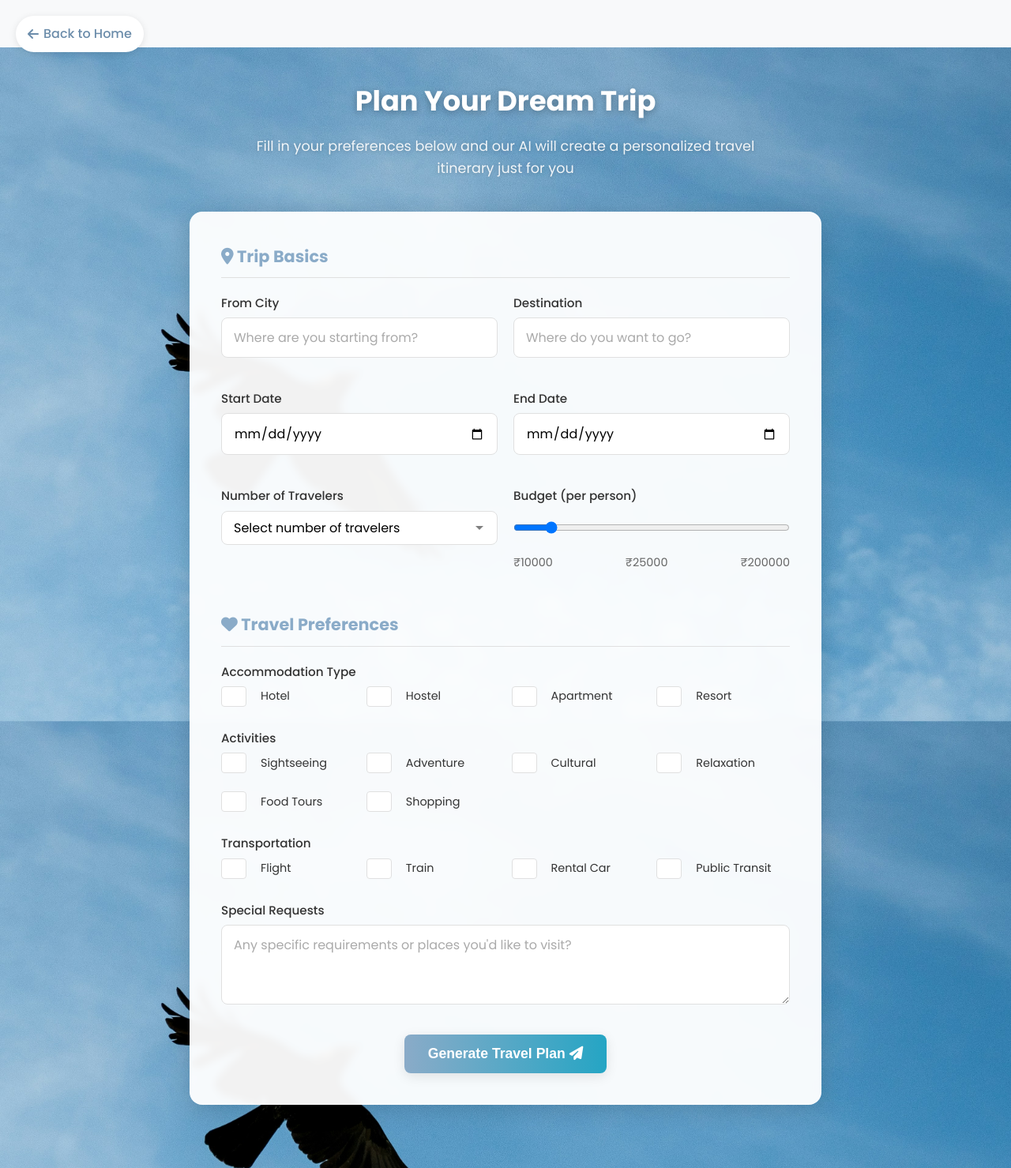
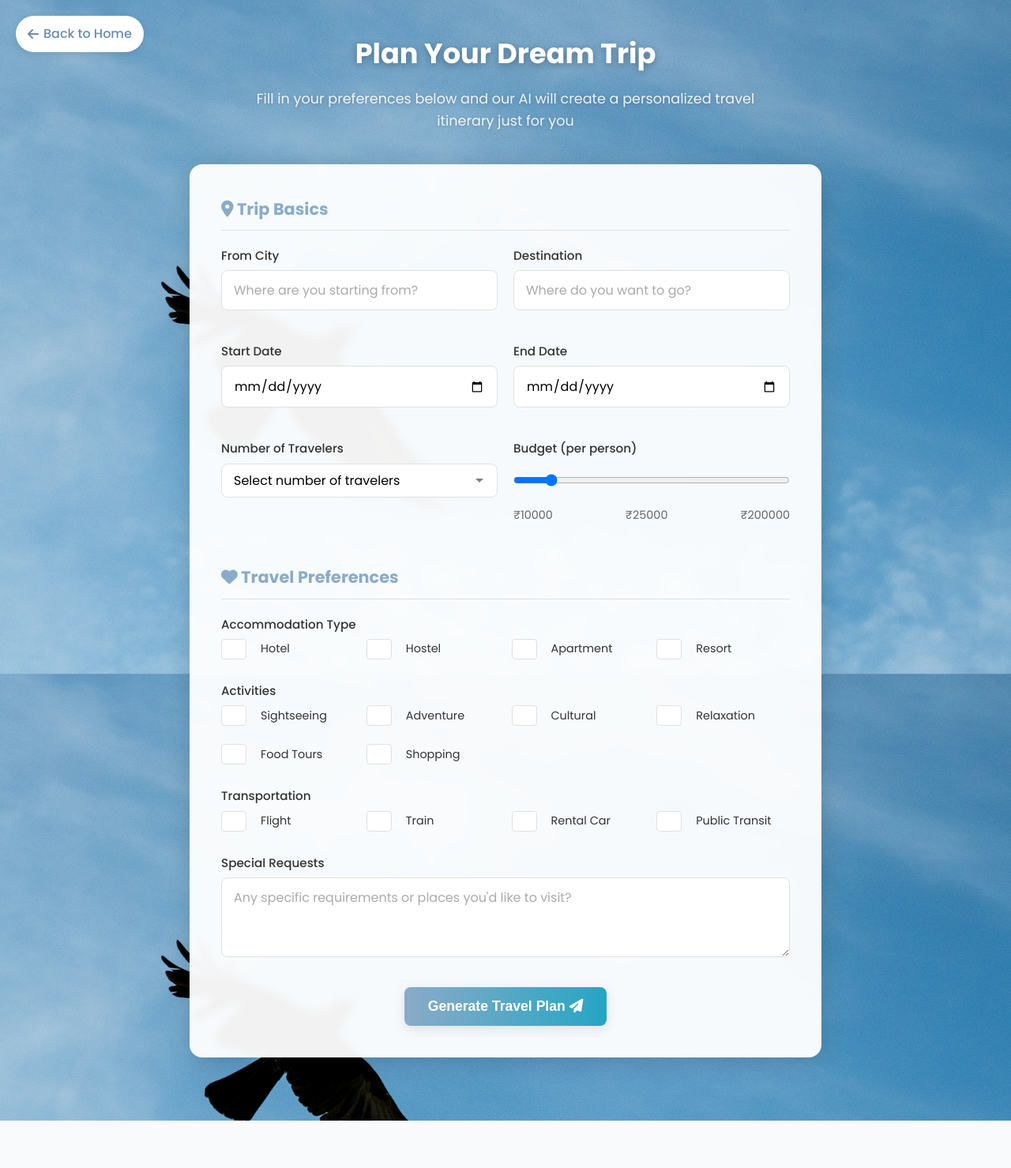
Before and after one commit to aakashv-X/hi-, a Flask app: page /plan-trip in a window 1280 px wide. Shown: the whole page at 79% size. After the commit the page ends 1419 px from the top, so only its background shows below. Run offline with Flask 3, Linux system fonts and the light colour scheme.

Commit message:
Remove top padding from body in plan_trip.html

```diff
--- a/templates/plan_trip.html
+++ b/templates/plan_trip.html
@@ -13,7 +13,7 @@
     <style>
         body {
             background-color: #f8f9fa;
-            padding-top: 60px;
+            padding-top: 0;
         }
 
         .back-to-home {
```
